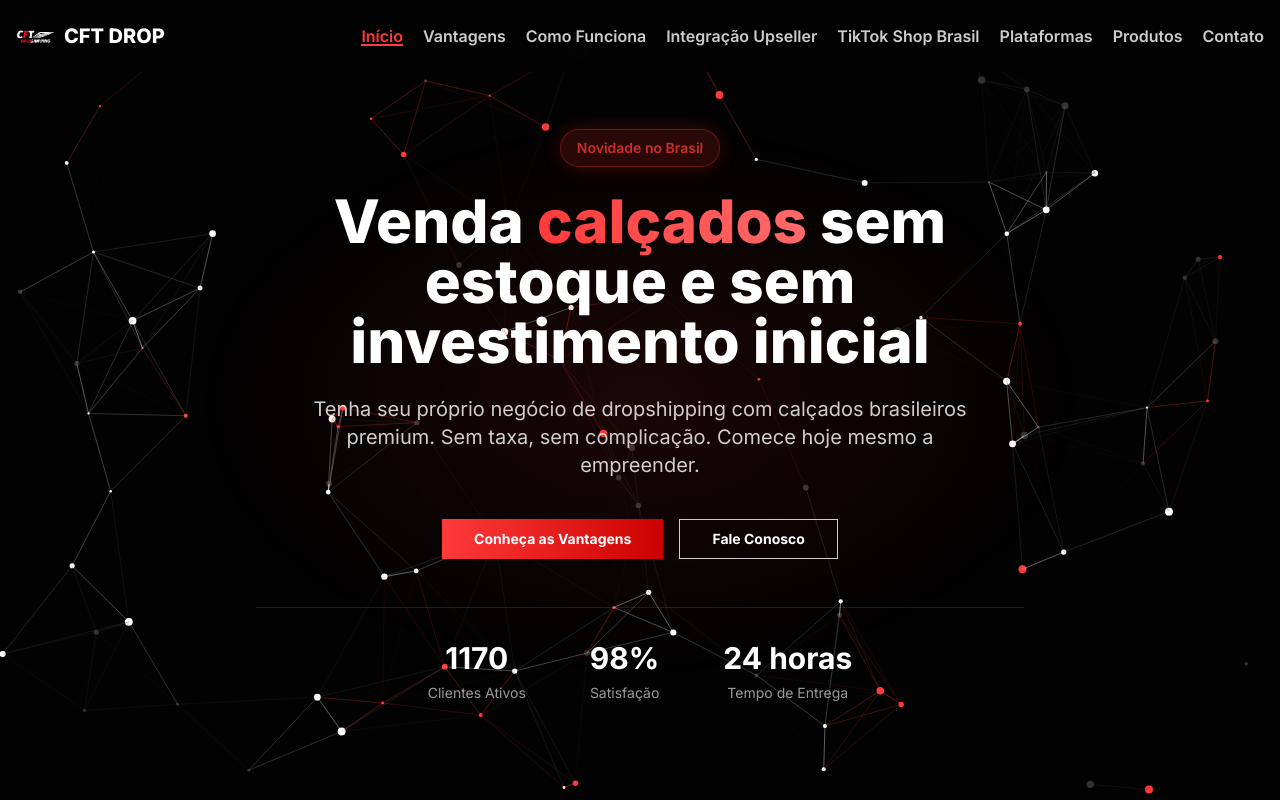
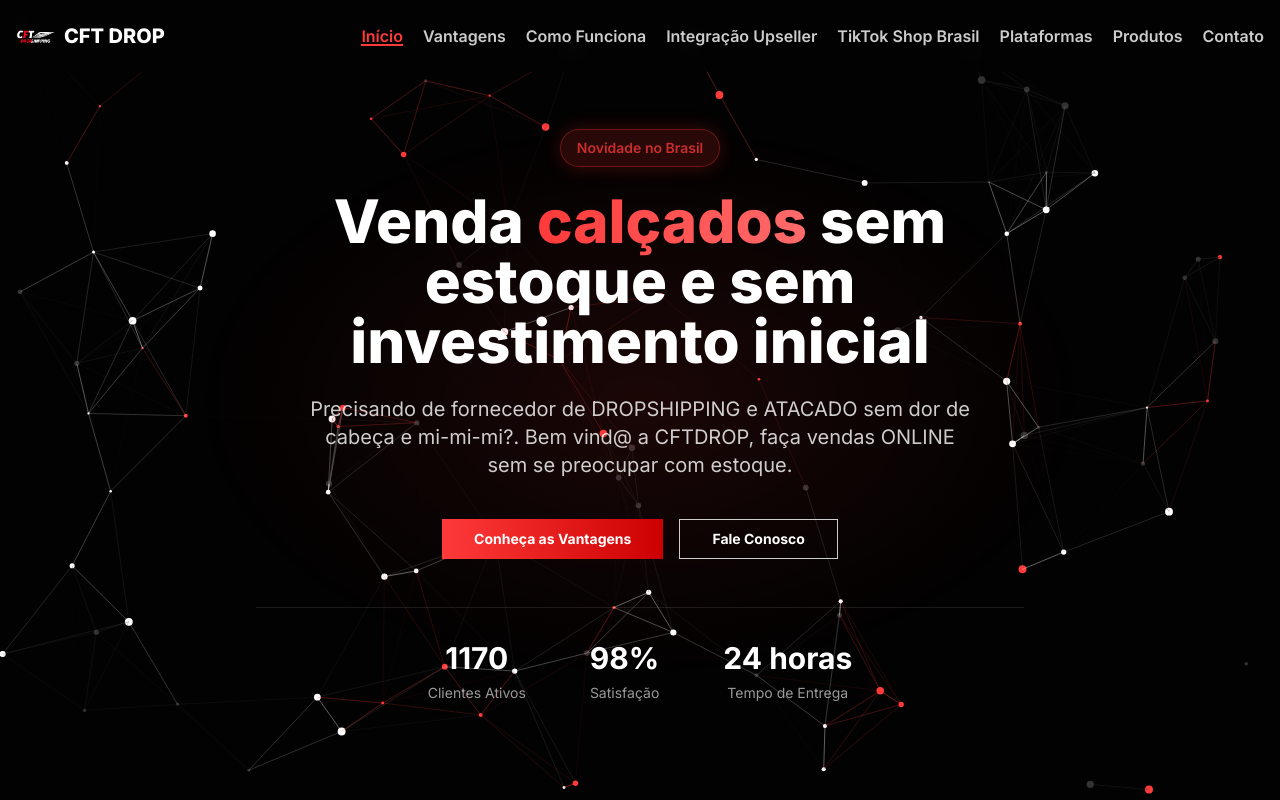
Before and after one commit to EmpresaCFTDROP/CFT-DROP-Comece-Agora, a Next.js app: page / in a window 1280 px wide. Shown: the top 800 px of the page. Built offline with nearby package versions, Linux system fonts and the light colour scheme.

Commit message:
Update hero-section.tsx

```diff
--- a/components/hero-section.tsx
+++ b/components/hero-section.tsx
@@ -176,10 +176,9 @@ export default function HeroSection() {
             sem estoque e sem investimento inicial
           </h1>
 
-          <p className="text-lg md:text-xl text-light-dim mb-10 max-w-2xl mx-auto">
-            Tenha seu próprio negócio de dropshipping com calçados brasileiros premium. Sem taxa, sem complicação.
-            Comece hoje mesmo a empreender.
-          </p>
+        <p className="text-lg md:text-xl text-light-dim mb-10 max-w-2xl mx-auto">
+  Precisando de fornecedor de DROPSHIPPING e ATACADO sem dor de cabeça e mi-mi-mi?. Bem vind@ a CFTDROP, faça vendas ONLINE sem se preocupar com estoque.
+</p>
 
           <div className="flex flex-col sm:flex-row gap-4 justify-center mb-12">
             <Button
```
